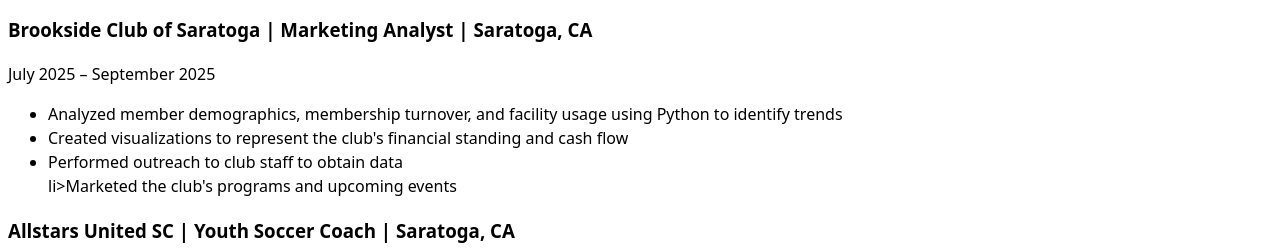
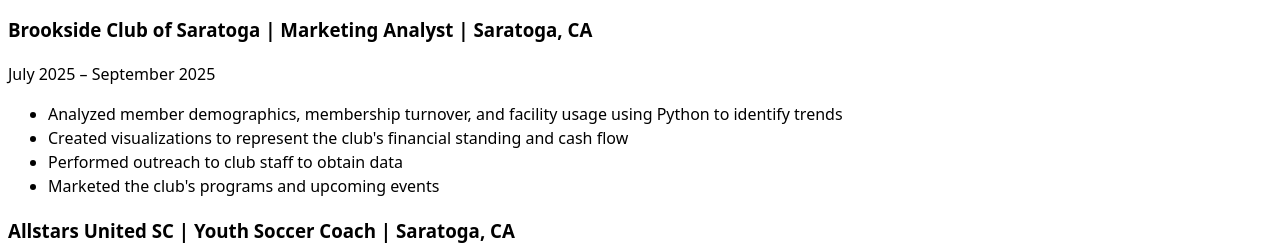
Before and after one commit to koberhauser/portfolio, a plain HTML site: page resume/index.html in a window 1280 px wide. Shown: the part 840-1088 px from the top of the page. Drawn offline with Linux system fonts and the light colour scheme.

Commit message:
Fix resume typo

```diff
--- a/resume/index.html
+++ b/resume/index.html
@@ -60,7 +60,7 @@
                 <li>Analyzed member demographics, membership turnover, and facility usage using Python to identify trends</li>
                 <li>Created visualizations to represent the club's financial standing and cash flow</li>
                 <li>Performed outreach to club staff to obtain data</li>
-                li>Marketed the club's programs and upcoming events</li>
+                <li>Marketed the club's programs and upcoming events</li>
             </ul>
         </article>
 
```
